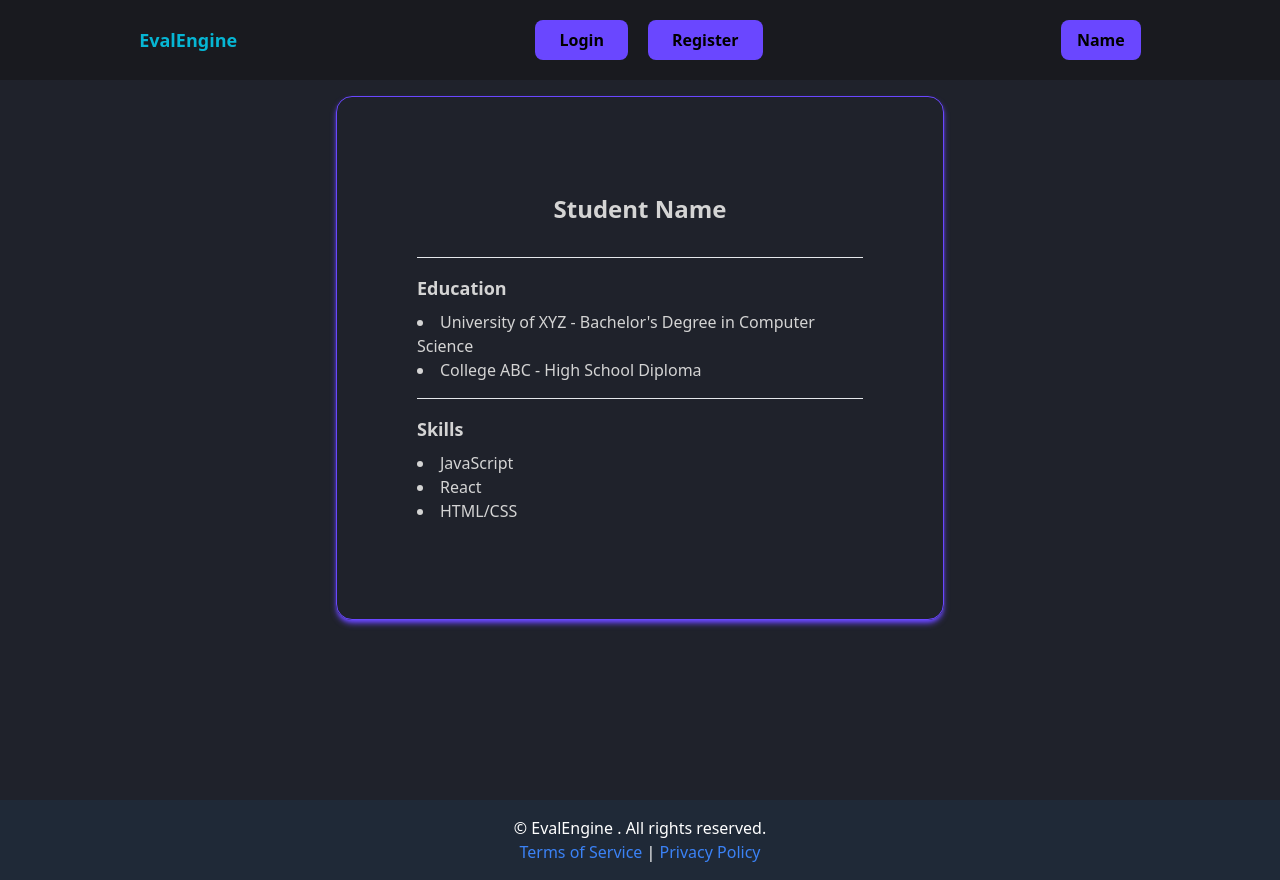
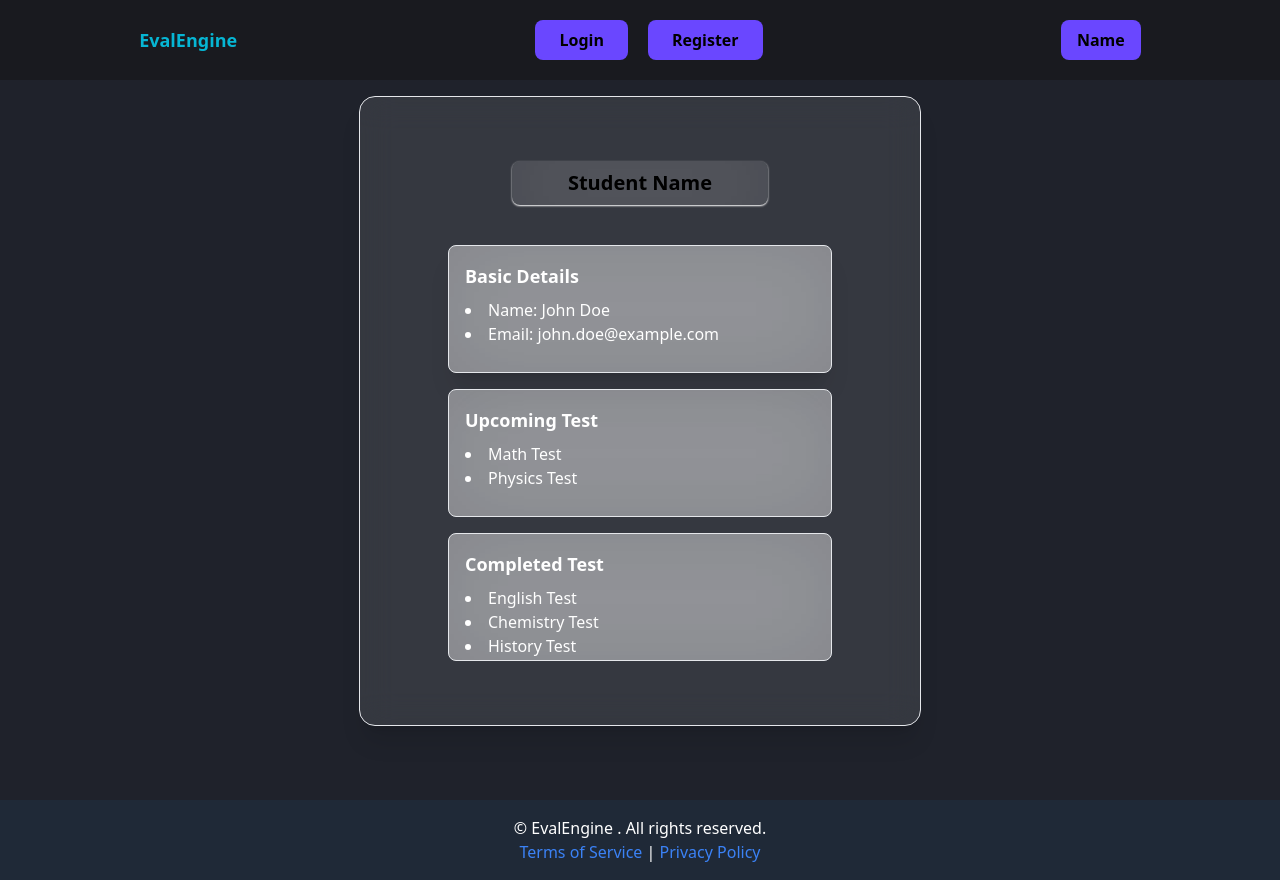
Before and after one commit to kssaxena/EvalEngine, a React (Vite) app in the folder Frontend/: page /profile in a window 1280 px wide. Built offline with nearby package versions, Linux system fonts and the light colour scheme.

Commit message:
changes in ProfileStudent

```diff
--- a/Frontend/src/components/ProfileStudent.jsx
+++ b/Frontend/src/components/ProfileStudent.jsx
@@ -2,41 +2,47 @@ import React from "react";
 
 const ProfileStudent = () => {
   return (
-    <div className="flex flex-col items-center max-w-screen-sm mx-auto p-4">
-      <section className=" py-20 px-20 rounded-2xl shadow-md border border-[#6A47FF] shadow-[#6A47FF] flex flex-col justify-center items-center">
+    <div className="flex flex-col items-center w-screen mx-auto p-4 bg-[#1F222B] backdrop-blur-3xl ">
+      <section className="py-14 px-20 rounded-2xl shadow-xl flex flex-col justify-center items-center border bg-white/10  backdrop-blur-lg">
+        {/* Profile Picture */}
         {/* <div className="w-full max-w-xs">
-        <img
-          className="rounded-full w-full"
-          src="https://via.placeholder.com/150"
-          alt="Profile Picture"
-        />
-      </div> */}
-        <h2 className="text-2xl font-bold mt-4">Student Name</h2>
-
-        <div className="mt-8">
-          {/* <div className="border-t border-gray-200 py-4">
-          <h3 className="text-lg font-semibold">About Me</h3>
-          <p className="mt-2">
-            Lorem ipsum dolor sit amet, consectetur adipiscing elit. Sed non
-            risus. Suspendisse lectus tortor, dignissim sit amet, adipiscing
-            nec, ultricies sed, dolor.
-          </p>
+          <img
+            className="rounded-full w-full shadow-lg"
+            src="https://via.placeholder.com/150"
+            alt="Profile Picture"
+          />
         </div> */}
 
-          <div className="border-t border-gray-200 py-4">
-            <h3 className="text-lg font-semibold">Education</h3>
+        <h2 className="text-xl font-bold mt-2 text-black px-14 py-2 shadow-sm shadow-white rounded-lg  bg-white/10 backdrop-blur-2xl">
+          Student Name
+        </h2>
+
+        <div className="mt-8 flex flex-col justify-around h-auto w-fit">
+          {/* Name and Email Section */}
+          <div className="bg-white/40 bg-opacity-80 border border-gray-200 py-4 px-4 w-96 h-32 m-2 rounded-lg backdrop-blur-2xl shadow-xl text-white">
+            <h3 className="text-lg font-semibold">Basic Details</h3>
             <ul className="mt-2 list-disc list-inside">
-              <li>University of XYZ - Bachelor's Degree in Computer Science</li>
-              <li>College ABC - High School Diploma</li>
+              <li>Name: John Doe</li>
+              <li>Email: john.doe@example.com</li>
             </ul>
           </div>
 
-          <div className="border-t border-gray-200 py-4">
-            <h3 className="text-lg font-semibold">Skills</h3>
+          {/* Upcoming Test Section */}
+          <div className="bg-white/40 bg-opacity-80 border border-gray-200 py-4 px-4 w-96 h-32 m-2 rounded-lg backdrop-blur-2xl text-white">
+            <h3 className="text-lg font-semibold">Upcoming Test</h3>
             <ul className="mt-2 list-disc list-inside">
-              <li>JavaScript</li>
-              <li>React</li>
-              <li>HTML/CSS</li>
+              <li>Math Test</li>
+              <li>Physics Test</li>
+            </ul>
+          </div>
+
+          {/* Completed Test Section */}
+          <div className="bg-white/40 bg-opacity-80 border border-gray-200 py-4 px-4 w-96 h-32 m-2 rounded-lg backdrop-blur-2xl text-white">
+            <h3 className="text-lg font-semibold">Completed Test</h3>
+            <ul className="mt-2 list-disc list-inside">
+              <li>English Test</li>
+              <li>Chemistry Test</li>
+              <li>History Test</li>
             </ul>
           </div>
         </div>
```
